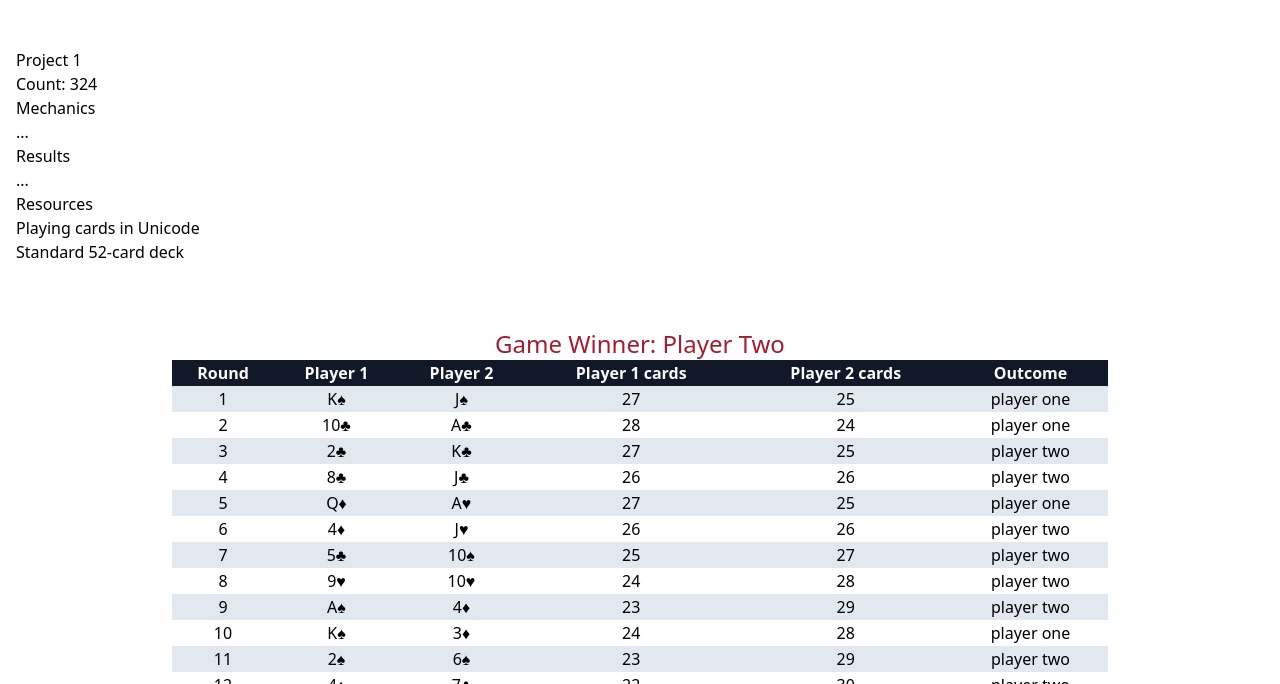
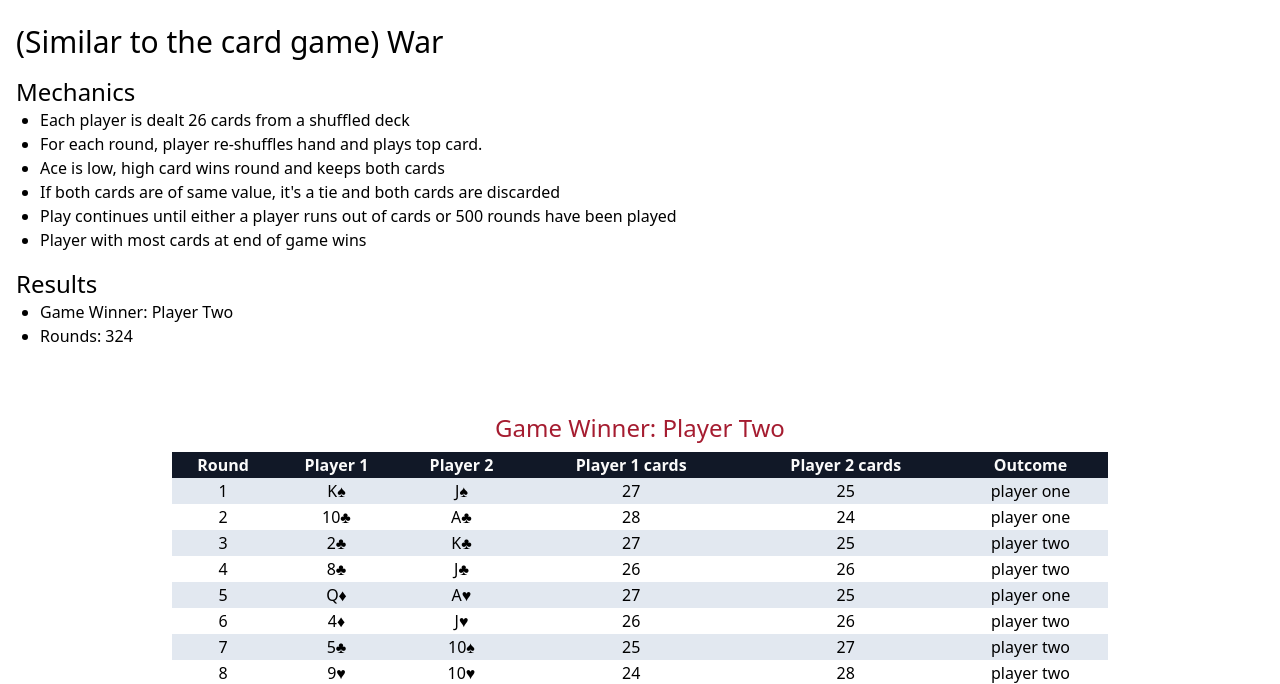
Before and after one commit to richiecarey/e2, a PHP site: page /index.php in a window 1280 px wide. Shown: the top 684 px of the page. Run offline with PHP 8.4, Linux system fonts and the light colour scheme; some libraries are stand-ins or nearby versions.

Commit message:
Text changes

```diff
--- a/p1/index-view.php
+++ b/p1/index-view.php
@@ -7,30 +7,26 @@
         <script src="https://cdn.tailwindcss.com"></script>
     </head>
     <body>
-        <section class="mb-8 mt-8 p-4">
-            <h1>Project 1</h1>
-            <h2><?php echo "Count: " . $i; ?></h2>
-            <h2>Mechanics</h2>
-                <ul>
-                    <li>...</li>
+        <section class="mb-4 mt-2 p-4">
+            <h1 class="text-3xl">(Similar to the card game) War</h1>
+            <h2 class="text-2xl mt-4">Mechanics</h2>
+                <ul class="list-disc pl-6">
+                    <li>Each player is dealt 26 cards from a shuffled deck</li>
+                    <li>For each round, player re-shuffles hand and plays top card.</li>
+                    <li>Ace is low, high card wins round and keeps both cards</li>
+                    <li>If both cards are of same value, it's a tie and both cards are discarded</li>
+                    <li>Play continues until either a player runs out of cards or 500 rounds have been played</li>
+                    <li>Player with most cards at end of game wins</li>
                 </ul>
-            <h2>Results</h2>
-            <ul>
-                <li>...</li>
-            </ul>
-            <h2>Resources</h2>
-            <ul>
-                <li>
-                    <a href="https://en.wikipedia.org/wiki/Playing_cards_in_Unicode">Playing cards in Unicode</a>
-                </li>
-                <li>
-                    <a href="https://en.wikipedia.org/wiki/Standard_52-card_deck">Standard 52-card deck</a>
-                </li>
+            <h2 class="text-2xl mt-4">Results</h2>
+            <ul class="list-disc pl-6">
+                <li>Game Winner: <?php echo $winner ?></li>
+                <li>Rounds: <?php echo $i ?></li>
             </ul>
         </section>
         <section class="grid h-screen mb-8 mt-8 p-4 place-items-center">
             <table class="table-fixed min-w-[75%] text-center">
-                <caption class="text-2xl text-[#a51c30]">Game Winner: <?php echo $winner ?></caption>
+                <caption class="mb-2 text-2xl text-[#a51c30]">Game Winner: <?php echo $winner ?></caption>
                 <thead>
                     <tr class="bg-gray-900 text-zinc-50">
                         <th>Round</th>
```
Also changed, not shown: p1/README.md.
